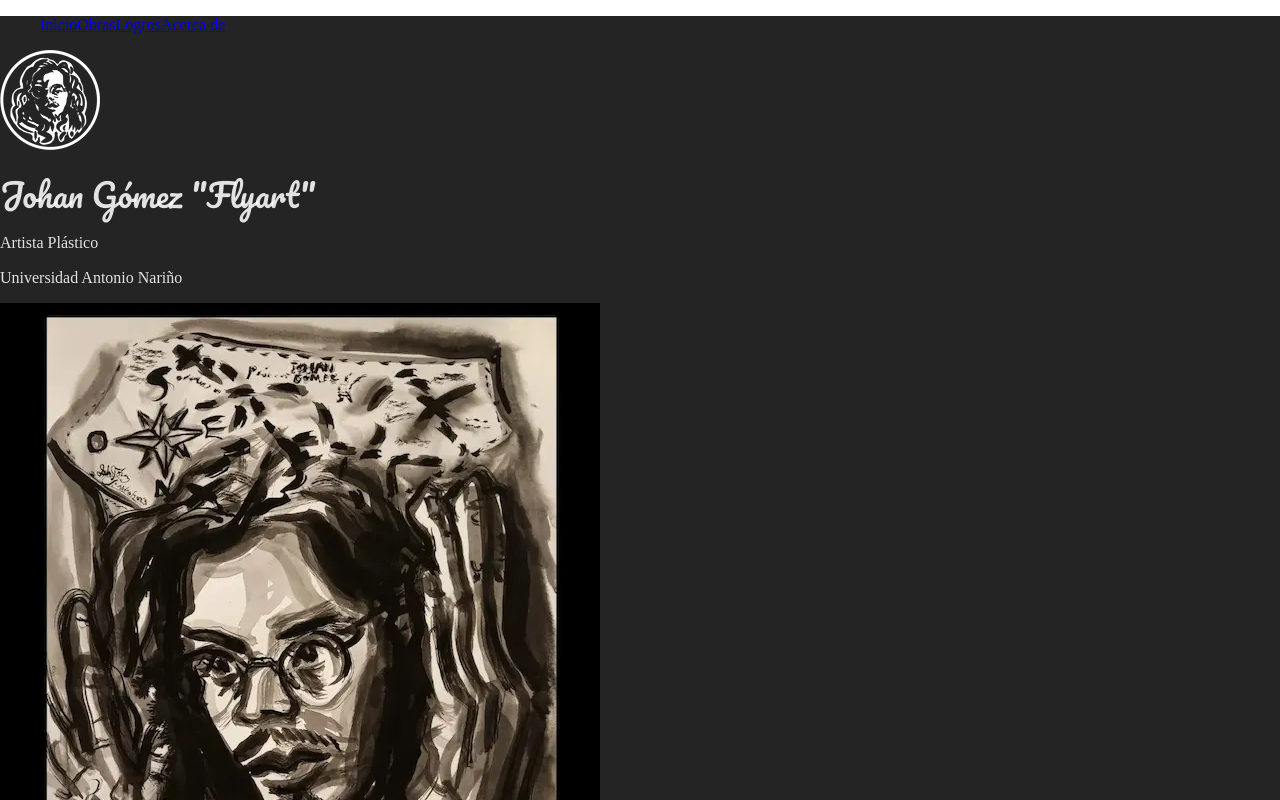
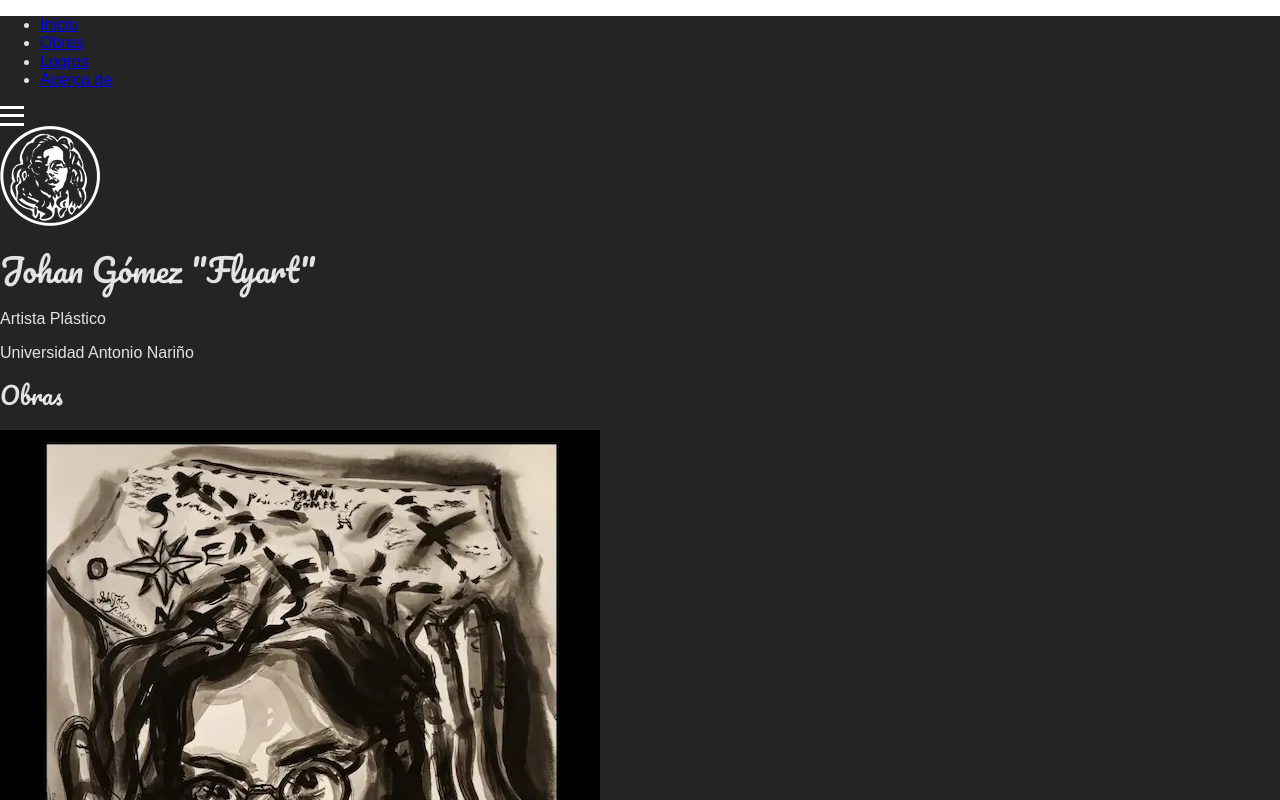
Before and after one commit to lordraum/flyart-web, a React (Vite) app: page / in a window 1280 px wide. Shown: the top 800 px of the page. Built offline with nearby package versions, Linux system fonts and the light colour scheme.

Commit message:
toggle-menu lógica

```diff
--- a/package.json
+++ b/package.json
@@ -4,12 +4,13 @@
   "version": "0.0.0",
   "type": "module",
   "scripts": {
-    "dev": "vite",
+    "dev": "vite --host",
     "build": "vite build",
     "lint": "eslint . --ext js,jsx --report-unused-disable-directives --max-warnings 0",
     "preview": "vite preview"
   },
   "dependencies": {
+    "@fontsource-variable/open-sans": "^5.0.25",
     "@fontsource/pacifico": "^5.0.8",
     "normalize.css": "^8.0.1",
     "react": "^18.2.0",
--- /dev/null
+++ b/src/components/encargos_section.jsx
@@ -0,0 +1,30 @@
+import Proptypes from 'prop-types'
+import { FaChevronCircleRight } from 'react-icons/fa'
+import image from '../assets/obra_opt.webp'
+
+export default function EncargosSection ({ title, description }) {
+  return (
+    <section className="encargos">
+      <h2 className="encargos__title">{title}</h2>
+      <p className="encargos__description">{description}</p>
+      <article className="encargos__gallery">
+        <div className="controls">
+        <FaChevronCircleRight />
+        <FaChevronCircleRight />
+        </div>
+        <section className="encargos__images">
+          <img src={image} alt="sfd" />
+          <img src={image} alt="sfd" />
+          <img src={image} alt="sfd" />
+          <img src={image} alt="sfd" />
+        </section>
+      </article>
+    </section>
+
+  )
+}
+
+EncargosSection.propTypes = {
+  title: Proptypes.string.isRequired,
+  description: Proptypes.string.isRequired
+}
--- a/src/components/eventos_section.jsx
+++ b/src/components/eventos_section.jsx
@@ -1,27 +1,49 @@
 import Evento from './evento'
 import imgLaPazAnte from '../assets/flyart_exposición_la_paz_ante_tus_ojos.webp'
 
-const eventoExample = {
-  img: imgLaPazAnte,
-  alt: 'Johan Gómez "Flyart" en la exposicón La Paz Ante Mis Ojos',
-  title: 'La Paz Ante Mis Ojos',
-  description: 'Exposición realizada en Bogotá en el congreso de la república, cuyo objetivo fue resaltar la belleza de nuestro país a través de historias que reflejen diversas realidades y culturas, mostrando cómo las identidades renacen, los paisajes florecen de nuevo y nos conectan con nuestra tierra, inspirándonos a vivir en armonía y recordándonos la calidez en nuestros corazones.',
-  link: 'https://www.artradelatam.com/single-collection/la-paz-ante-mis-ojos'
-}
-
 const eventos = [
-  eventoExample,
-  eventoExample,
-  eventoExample,
-  eventoExample
+  {
+    id: '01',
+    img: imgLaPazAnte,
+    alt: 'Johan Gómez "Flyart" en la exposicón La Paz Ante Mis Ojos',
+    title: 'La Paz Ante Mis Ojos',
+    description: 'Exposición realizada en Bogotá en el congreso de la república, cuyo objetivo fue resaltar la belleza de nuestro país a través de historias que reflejen diversas realidades y culturas, mostrando cómo las identidades renacen, los paisajes florecen de nuevo y nos conectan con nuestra tierra, inspirándonos a vivir en armonía y recordándonos la calidez en nuestros corazones.',
+    link: 'https://www.artradelatam.com/single-collection/la-paz-ante-mis-ojos'
+  },
+  {
+    id: '01',
+    img: imgLaPazAnte,
+    alt: 'Johan Gómez "Flyart" en la exposicón La Paz Ante Mis Ojos',
+    title: 'La Paz Ante Mis Ojos',
+    description: 'Exposición realizada en Bogotá en el congreso de la república, cuyo objetivo fue resaltar la belleza de nuestro país a través de historias que reflejen diversas realidades y culturas, mostrando cómo las identidades renacen, los paisajes florecen de nuevo y nos conectan con nuestra tierra, inspirándonos a vivir en armonía y recordándonos la calidez en nuestros corazones.',
+    link: 'https://www.artradelatam.com/single-collection/la-paz-ante-mis-ojos'
+  },
+  {
+    id: '01',
+    img: imgLaPazAnte,
+    alt: 'Johan Gómez "Flyart" en la exposicón La Paz Ante Mis Ojos',
+    title: 'La Paz Ante Mis Ojos',
+    description: 'Exposición realizada en Bogotá en el congreso de la república, cuyo objetivo fue resaltar la belleza de nuestro país a través de historias que reflejen diversas realidades y culturas, mostrando cómo las identidades renacen, los paisajes florecen de nuevo y nos conectan con nuestra tierra, inspirándonos a vivir en armonía y recordándonos la calidez en nuestros corazones.',
+    link: 'https://www.artradelatam.com/single-collection/la-paz-ante-mis-ojos'
+  },
+  {
+    id: '01',
+    img: imgLaPazAnte,
+    alt: 'Johan Gómez "Flyart" en la exposicón La Paz Ante Mis Ojos',
+    title: 'La Paz Ante Mis Ojos',
+    description: 'Exposición realizada en Bogotá en el congreso de la república, cuyo objetivo fue resaltar la belleza de nuestro país a través de historias que reflejen diversas realidades y culturas, mostrando cómo las identidades renacen, los paisajes florecen de nuevo y nos conectan con nuestra tierra, inspirándonos a vivir en armonía y recordándonos la calidez en nuestros corazones.',
+    link: 'https://www.artradelatam.com/single-collection/la-paz-ante-mis-ojos'
+  }
 ]
 
 export default function eventosSection () {
-  return <section className="eventos">
+  return (
+    <section className="eventos">
+      <h2>Eventos</h2>
       {
-        eventos.map(({ img, alt, title, description, link }) => {
+        eventos.map(({ id, img, alt, title, description, link }) => {
           return <Evento
-          key={crypto.randomUUID()}
+          key={id}
           img={img}
           alt={alt}
           title={title}
@@ -30,5 +52,5 @@ export default function eventosSection () {
           />
         })
       }
-    </section>
+    </section>)
 }
--- /dev/null
+++ b/src/components/nav.jsx
@@ -0,0 +1,46 @@
+import { useState } from 'react'
+import { Link } from 'react-router-dom'
+
+const menuItems = [
+  {
+    page: 'Inicio',
+    path: '/'
+  },
+  {
+    page: 'Obras',
+    path: '/obras'
+  },
+  {
+    page: 'Logros',
+    path: '/logros'
+  },
+  {
+    page: 'Acerca de',
+    path: '/acerca-de'
+  }
+]
+
+export default function Nav () {
+  const [isMenuActive, setIsMenuActive] = useState(false)
+
+  const handleToggle = () => {
+    setIsMenuActive(!isMenuActive)
+  }
+
+  return (
+    <nav className="nav">
+      <ul className="nav__menu">
+        {menuItems.map(({ page, path }) => (
+          <li key={page}>
+            <Link to={path}>{page}</Link>
+          </li>
+        ))}
+      </ul>
+      <div onClick={handleToggle} className={`toggle-menu ${isMenuActive ? 'menu-active' : ''}`} role="button">
+        <div className="toggle-menu__bars"></div>
+        <div className="toggle-menu__bars"></div>
+        <div className="toggle-menu__bars"></div>
+      </div>
+    </nav>
+  )
+}
--- a/src/components/obras_section.jsx
+++ b/src/components/obras_section.jsx
@@ -1,27 +1,51 @@
 import obraImage from '../assets/obra_opt.webp'
 import Obra from './obra'
 
-const obraExample = {
-  image: obraImage,
-  altAttr: 'Lorem ipsum dolor sit amet consectetur.',
-  title: 'Autoretrato # 10',
-  tecnique: 'Tinta sobre papel'
-}
-
-const obras = [obraExample, obraExample, obraExample, obraExample]
+const obras = [
+  {
+    id: '01',
+    image: obraImage,
+    altAttr: 'Lorem ipsum dolor sit amet consectetur.',
+    title: 'Autoretrato # 10',
+    tecnique: 'Tinta sobre papel'
+  },
+  {
+    id: '02',
+    image: obraImage,
+    altAttr: 'Lorem ipsum dolor sit amet consectetur.',
+    title: 'Autoretrato # 10',
+    tecnique: 'Tinta sobre papel'
+  },
+  {
+    id: '03',
+    image: obraImage,
+    altAttr: 'Lorem ipsum dolor sit amet consectetur.',
+    title: 'Autoretrato # 10',
+    tecnique: 'Tinta sobre papel'
+  },
+  {
+    id: '04',
+    image: obraImage,
+    altAttr: 'Lorem ipsum dolor sit amet consectetur.',
+    title: 'Autoretrato # 10',
+    tecnique: 'Tinta sobre papel'
+  }
+]
 
 export default function ObrasSection () {
-  return <section className="obras">
+  return (
+    <section className="obras">
+      <h2>Obras</h2>
       {
-        obras.map(({ image, altAttr, title, tecnique }) => {
-          return <Obra
-          key={crypto.randomUUID()}
+        obras.map(({ id, image, altAttr, title, tecnique }) =>
+          <Obra
+          key={id}
           image={image}
           altAttr={altAttr}
           title={title}
           tecnique={tecnique}
           />
-        })
+        )
       }
-    </section>
+    </section>)
 }
--- a/src/components/site_header.jsx
+++ b/src/components/site_header.jsx
@@ -1,37 +1,12 @@
 import { Link } from 'react-router-dom'
 import logo from '../assets/logo-flyart-100-px.png'
 import Proptypes from 'prop-types'
-
-const menuItems = [
-  {
-    page: 'Inicio',
-    path: '/'
-  },
-  {
-    page: 'Obras',
-    path: '/obras'
-  },
-  {
-    page: 'Logros',
-    path: '/logros'
-  },
-  {
-    page: 'Acerca de',
-    path: '/acerca-de'
-  }
-]
+import Nav from './nav'
 
 export default function SiteHeader ({ person, occupation, institution }) {
-  return <header className="header">
-    <nav className="nav">
-      <ul className="nav__menu">
-        {
-          menuItems.map(({ page, path }) =>
-            <Link key={page} to={path}>{page}</Link>
-          )
-        }
-      </ul>
-    </nav>
+  return (
+    <header className="header">
+      <Nav/>
       <article className="hero">
         <Link to={'/'}>
           <img className='hero__logo' src={logo} alt="logo flyart" />
@@ -43,6 +18,7 @@ export default function SiteHeader ({ person, occupation, institution }) {
         </section>
       </article>
     </header>
+  )
 }
 
 SiteHeader.propTypes = {
--- a/src/css/style.css
+++ b/src/css/style.css
@@ -14,14 +14,47 @@
 body {
   color: rgba(255, 255, 255, 0.87);
   background-color: #242424;
+  font-family: 'Open Sans Variable', sans-serif;
 }
 
 img {
   max-width: 100%;
 }
 
-h1 {
+h1,
+h2,
+h3,
+h4 {
   font-family: "Pacifico", cursive;
+}
+
+.toggle-menu {
+  display: flex;
+  flex-direction: column;
+  justify-content: space-between;
+  width: 1.5rem;
+  height: 1.25rem;
+  cursor: pointer;
+}
+
+.toggle-menu__bars {
+  height: 3px;
+  width: 100%;
+  background-color: white;
+  transition: all .5s;
+  transform-origin: left;
+}
+
+.menu-active :first-child {
+  rotate: 45deg;
+}
+
+.menu-active :nth-child(2) {
+  opacity: 0;
+}
+
+.menu-active :last-child {
+  rotate: -45deg;
 }
 
 @media (prefers-color-scheme: light) {
--- a/src/main.jsx
+++ b/src/main.jsx
@@ -1,9 +1,10 @@
 import React from 'react'
 import ReactDOM from 'react-dom/client'
-import '@fontsource/pacifico'
+import { createBrowserRouter, RouterProvider } from 'react-router-dom'
 import 'normalize.css'
 import '../src/css/style.css'
-import { createBrowserRouter, RouterProvider } from 'react-router-dom'
+import '@fontsource/pacifico'
+import '@fontsource-variable/open-sans'
 import Inicio from './routes/inicio'
 import AcercaDe from './routes/acerca_de'
 import Obras from './routes/obras'
--- a/src/routes/Inicio.jsx
+++ b/src/routes/Inicio.jsx
@@ -1,12 +1,26 @@
 import ObrasSection from '../components/obras_section'
 import EventosSection from '../components/eventos_section'
+import EncargosSection from '../components/encargos_section'
 import Root from './root'
+
+const title = 'Lorem ipsum dolor sit amet consectetur.'
+const paragraph = 'Lorem ipsum dolor sit amet consectetur adipisicing elit. Possimus blanditiis facere voluptatibus tempore vel asperiores. Maiores quia dolore odit tempore saepe fugiat iusto ducimus omnis, voluptatum qui officiis praesentium quo?'
 
 export default function Inicio () {
   return <>
     <Root>
       <ObrasSection />
       <EventosSection/>
+      <EncargosSection title={title} description={paragraph}/>
     </Root>
   </>
 }
+
+/*
+Sections --> html / styles / js
+- Obras [x] [] []
+- Eventos? [x] [] []
+- Encargos [x] [] []
+- Opiniones [] [] []
+- SEO Text [] [] []
+*/
```
Also changed, not shown: src/components/opinion.jsx (added, +25 -0 lines), src/components/seo_text.jsx (added, +15 -0 lines), 1 other file (tests, documents, lock files or other folders). Lines whose indentation alone changed are shown as unchanged.
